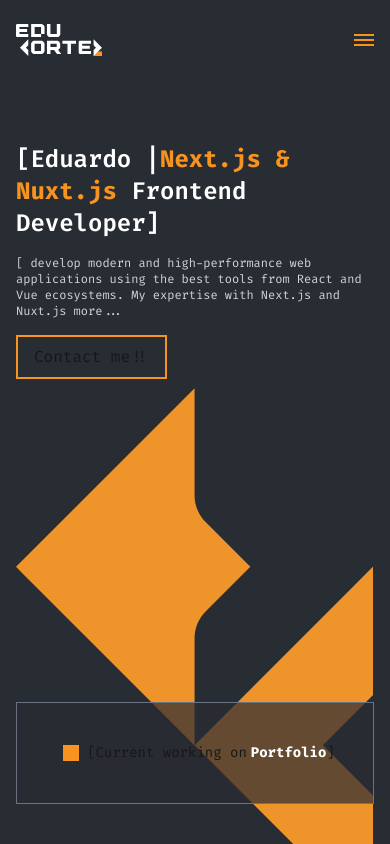
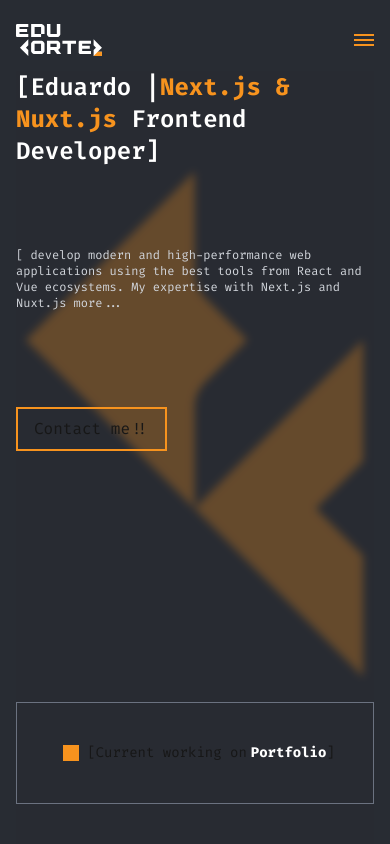
Before and after one commit to JoseCortez1/portfolio-2024, a Next.js app: page / in a window 390 px wide. Shown: the top 844 px of the page. Built offline with nearby package versions, Linux system fonts and the light colour scheme.

Commit message:
fieat: add responsive design to all sections

```diff
--- a/src/components/sections/Hero.tsx
+++ b/src/components/sections/Hero.tsx
@@ -3,18 +3,18 @@
 import Link from "next/link";
 import logoOutline from "../../resources/svg/logo-outline.svg";
 import { CURRENT_PROYECT } from "../../lib/globals";
-import Button from "../ui/button";
+import Button from "../ui/Button";
 
 const Hero = () => {
 	return (
 		<div className="relative grid grid-cols-1 lg:grid-cols-2 lg:items-center min-h-[calc(100dvh-_var(--h-header))] ">
-			<div className="self-end  lg:self-center pb-8 mt-4  lg:mt-[40%] lg:mb-auto lg:w-[150%] z-[1] ">
+			<div className="self-end  lg:self-center pb-8 mt-4  lg:mt-[40%] lg:mb-auto lg:w-[150%] z-[1]  bg-primary/70 md:bg-transparent">
 				<h2 className="text-lg sm:text-2xl md:text-4xl text-white font-semibold mb-4 lg:mb-8 leading-normal">
 					[Eduardo |
 					<strong className="text-secondary ">Next.js & Nuxt.js</strong>{" "}
 					Frontend Developer]
 				</h2>
-				<p className="text-gray-300 text-xs md:text-base  ">
+				<p className="text-gray-300 text-xs md:text-base  my-20 md:my-10">
 					[ develop modern and high-performance web applications using the best
 					tools from React and Vue ecosystems. My expertise with Next.js and
 					Nuxt.js more...
@@ -24,13 +24,13 @@
 				</p>
 				<Button className="my-4 lg:my-8">Contact me!!</Button>
 			</div>
-			<div className="relative flex flex-col justify-end min-h-[40vh] lg:mb-[30%] mt-auto">
+			<div className="relative flex flex-col justify-end h-full min-h-[40vh] lg:mb-[30%] mt-auto ">
 				<Image
 					src={logoOutline}
 					alt="Logo outline"
-					className="absolute bottom-10 grayscale-[0.1] left-1/2 w-full sm:h-[70vh] -translate-x-1/2 translate-y-1/4 "
+					className="absolute bottom-10 blur-sm md:blur-none md:grayscale-[0.1] left-1/2 w-full h-[60vh]  md:h-[70vh] -translate-x-1/2 -translate-y-1/4  md:translate-y-0 "
 				/>
-
+				<div className="absolute top-0 bottom-0 left-0 right-0 bg-primary/70 md:hidden"></div>
 				<p className="border absolute bottom-10  lg:-bottom-1/2 w-full border-gray-500 flex justify-center  items-center z-[1] bg-primary/70  text-sm py-10">
 					<span className="bg-secondary inline-block w-4 h-4 mx-2 flex-shrink-0"></span>
 					[Current working on{" "}
```
